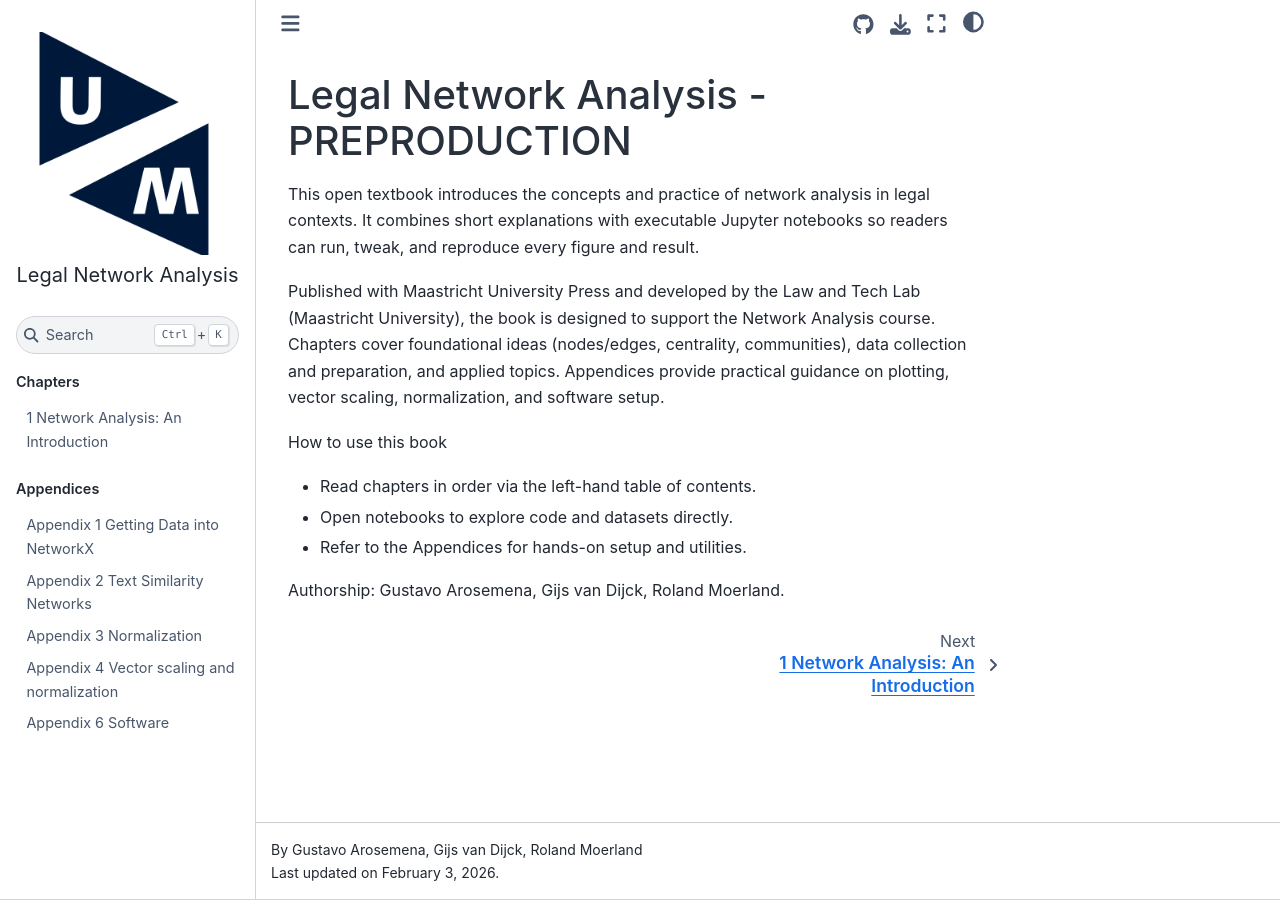
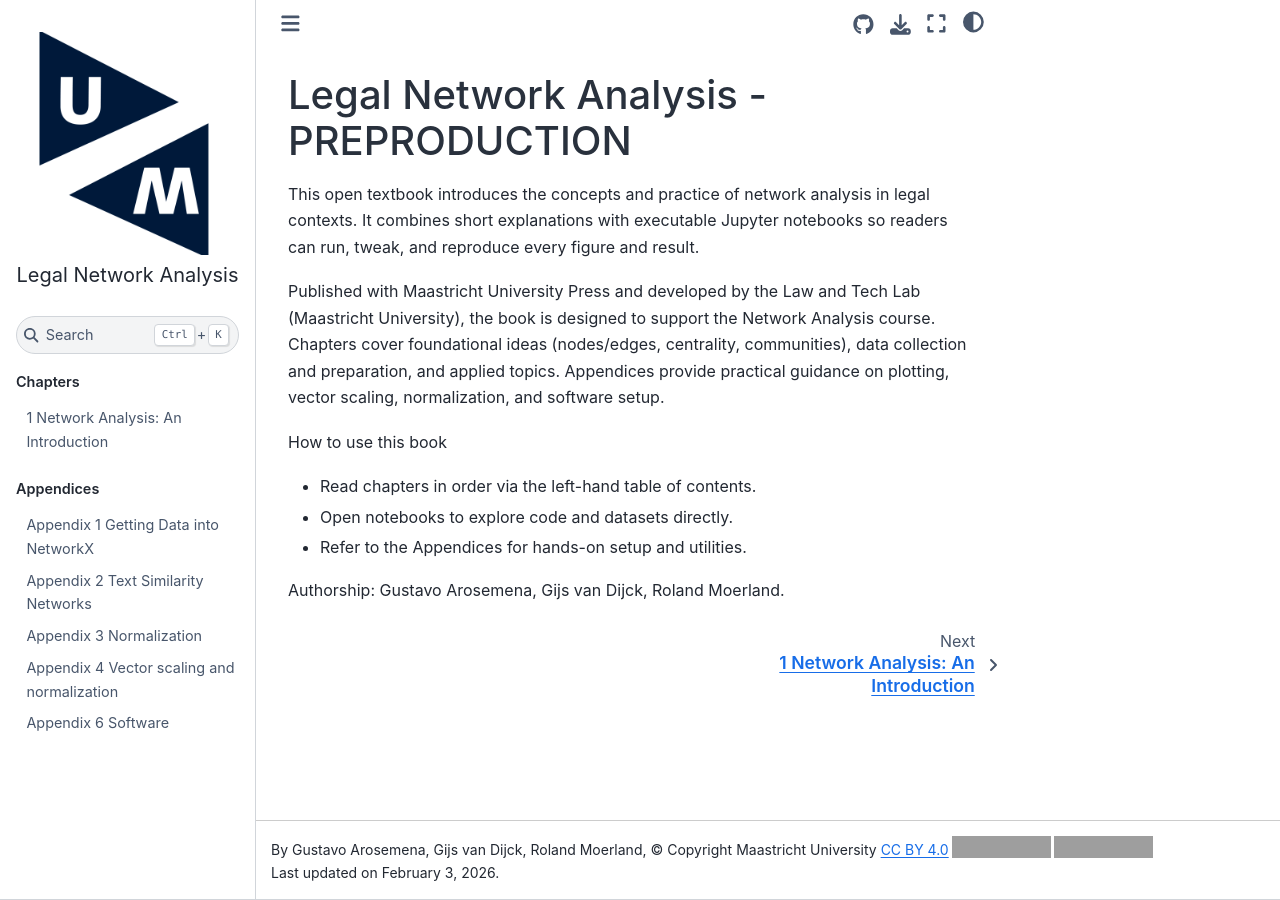
Before and after one commit to MaastrichtUniversityPress/legal-network-textbook, a Jupyter Book: the page built from book/intro.md, in a window 1280 px wide. Built offline with Jupyter Book 1.0.4 settings and Sphinx 7.4.7 and the Sphinx Book theme 1.1.4, drawn with Linux system fonts in a browser that asks for light colours; pages that are not in the unit, such as notebooks, are missing from menus; comment, search, counter and statistics services are not loaded; grey boxes are pictures that could not be loaded.

Commit message:
Update _config.yml

```diff
--- a/book/_config.yml
+++ b/book/_config.yml
@@ -1,6 +1,6 @@
 # This config includes all the recommended (default) configuration options of the TeachBooks software, and a TeachBooks' selection of configuration options as provided by Jupyterbook v1 for Jupyterbook v1 software and Sphinx.
 
-author: Gustavo Arosemena, Gijs van Dijck, Roland Moerland
+author: Gustavo Arosemena, Gijs van Dijck, Roland Moerland, © Copyright Maastricht University <a href="https://creativecommons.org/licenses/by/4.0/" target="_blank" rel="license noopener noreferrer"">CC BY 4.0<img style="height:22px!important;margin-left:3px;vertical-align:text-bottom;" src="https://mirrors.creativecommons.org/presskit/icons/cc.svg" alt=""><img style="height:22px!important;margin-left:3px;vertical-align:text-bottom;" src="https://mirrors.creativecommons.org/presskit/icons/by.svg" alt=""></a>
                                                      # Replace TeachBooks Teams with your own name in the line above, configuratin part of JupyterBook: https://jupyterbook.org/en/stable/customize/config.html
 execute:
   execute_notebooks: "off"                           # Replace this if you want don't have notebooks with output and you want to add notebook output during build, configuration part of Jupyterbook v1 (https://jupyterbook.org/en/stable/customize/config.html)
```
